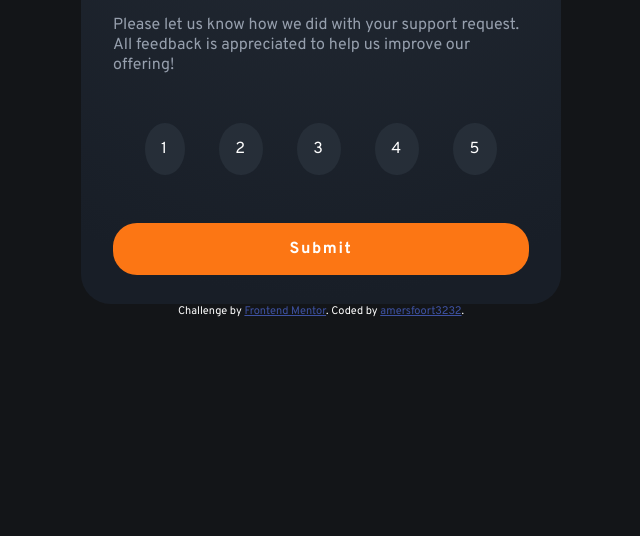
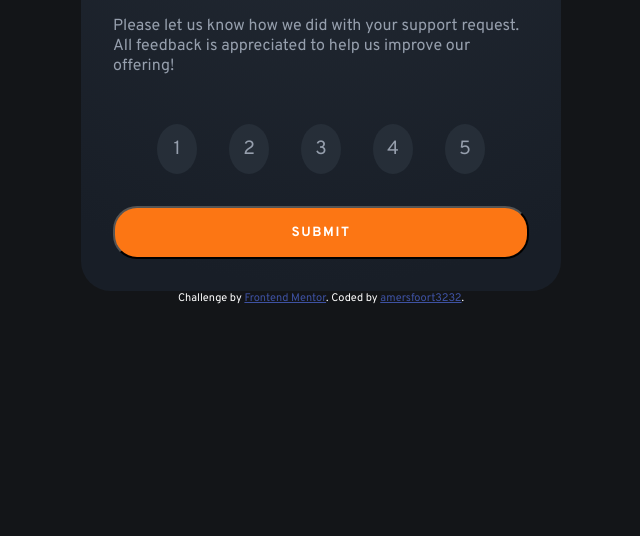
Before and after one commit to amersfoort3232/Interactive-Rating-Component, a plain HTML site: page index.html in a window 1280 px wide. Shown: the part 264-800 px from the top of the page, without its empty margins (319-959 px from the left). Drawn offline with Linux system fonts and the light colour scheme.

Commit message:
updated form in html, css and js

```diff
--- a/index.html
+++ b/index.html
@@ -11,7 +11,6 @@
       href="https://fonts.googleapis.com/css2?family=Overpass:wght@400;700&display=swap"
       rel="stylesheet"
     />
-    <script src="./script.js"></script>
     <link
       rel="icon"
       type="image/png"
@@ -24,36 +23,52 @@
   <body>
     <!-- Rating state start -->
     <main>
-      <div class="rank-container">
+      <form id="form">
         <img class="star" src="./images/icon-star.svg" />
-        <div class="heading">How did we do?</div>
-        <div class="content">
+        <p class="heading">How did we do?</p>
+        <p class="content">
           Please let us know how we did with your support request. All feedback
           is appreciated to help us improve our offering!
-        </div>
-        <ul>
-          <li><button onclick="one()">1</button></li>
-          <li><button onclick="two()">2</button></li>
-          <li><button onclick="three()">3</button></li>
-          <li><button onclick="four()">4</button></li>
-          <li><button onclick="five()">5</button></li>
-        </ul>
-        <button id="submit" onclick="submitScore()">Submit</button>
-
+        </p>
+        <container class="selector">
+          <fieldset>
+            <div class="radio-button-wrapper">
+              <input type="radio" id="one" name="selector" value="1" />
+              <label for="one">1</label>
+            </radio-button-wrapper>
+            <div class="radio-button-wrapper">
+              <input type="radio" id="two" name="selector" value="2" />
+              <label for="two">2</label>
+            </radio-button-wrapper>
+            <div class="radio-button-wrapper">
+              <input type="radio" id="three" name="selector" value="3" />
+              <label for="three">3</label>
+            </radio-button-wrapper>
+            <div class="radio-button-wrapper">
+              <input type="radio" id="four" name="selector" value="4" />
+              <label for="four">4</label>
+            </radio-button-wrapper>
+            <div class="radio-button-wrapper">
+              <input type="radio" id="five" name="selector" value="5" />
+              <label for="five">5</label>
+            </radio-button-wrapper>
+          </fieldset>
+          <input type="submit" value="SUBMIT" onclick="submit()"/>
+        </container>
         <!-- Rating state end -->
-      </div>
+      </form>
 
       <section class="thankyou-container">
         <img src="./images/illustration-thank-you.svg" />
-        <div class="reply">You selected <span id="score"></span> out of 5</div>
-        <div class="heading">Thank you!</div>
-        <div class="content">
+        <p class="reply">You selected <span id="score"></span> out of 5</p>
+        <h1 class="heading"><p>Thank you!</p></h1>
+        <p class="content">
           We appreciate you taking the time to give a rating. If you ever need
           more support, don’t hesitate to get in touch!
-        </div>
+        </p>
       </section>
     </main>
-
+    <script src="./script.js"></script>
     <footer>
       Challenge by
       <a href="https://www.frontendmentor.io?ref=challenge" target="_blank"
--- a/script.js
+++ b/script.js
@@ -1,24 +1,10 @@
-function submitScore() {
-/*     const score = document.querySelector(".rank-container ul li.active").textContent;
-    document.querySelector(".thankyou-container .score span").textContent = score; */
-    document.getElementsByClassName("rank-container")[0].style.display = "none";
-    document.getElementsByClassName("thankyou-container")[0].style.display = "flex";
-}
-
-
-function one(){
-    document.getElementById("score").innerHTML = "1"
-}
-
-function two(){
-    document.getElementById("score").innerHTML = "2"
-}
-function three(){
-    document.getElementById("score").innerHTML = "3"
-}
-function four(){
-    document.getElementById("score").innerHTML = "4"
-}
-function five(){
-    document.getElementById("score").innerHTML = "5"
-}
+var form = document.getElementById("form");
+function submit() {
+    event.preventDefault();
+    var score = document.querySelector("input[name=selector]:checked").value;
+    document.querySelector("#score").textContent = score;
+    document.querySelector("form").style.display = "none";
+    document.querySelector(".thankyou-container").style.display = "flex";
+    return false;
+};
+form.addEventListener('submit', submit);
--- a/style.css
+++ b/style.css
@@ -1,100 +1,118 @@
-body{
+body {
   background-color: #131518;
-    color:white;
-    font-family: 'Overpass', sans-serif;
+  color: white;
+  font-family: "Overpass", sans-serif;
 }
 
-main{
+p {
+  margin: 0;
+}
 
+main {
   align-items: center;
   justify-content: center;
   display: flex;
   flex-direction: column;
 }
 
-
-.rank-container, .thankyou-container{
+#form,
+.thankyou-container {
   margin-top: 5rem;
   max-height: 416px;
   max-width: 416px;
-    display:flex;
+  display: flex;
   flex-direction: column;
   border-radius: 30px;
-    background: var(--black-gradient, radial-gradient(98.96% 98.96% at 50% 0%, #232A34 0%, #181E27 100%));
-    gap:2rem;
-    padding:2rem;
+  background: var(
+    --black-gradient,
+    radial-gradient(98.96% 98.96% at 50% 0%, #232a34 0%, #181e27 100%)
+  );
+  gap: 2rem;
+  padding: 2rem;
 }
 
-.thankyou-container{
-    align-items: center;
-    display:none;
+.selector {
+  display: flex;
+  flex-direction: column;
+  text-align: center;
+  gap: 1rem;
 }
 
-
-.content{
-    font-size:1rem;
-    color:#969FAD;
+.thankyou-container {
+  align-items: center;
+  display: none;
 }
 
-.star{
+fieldset {
+  display: flex;
+  border: 0;
+  padding: 0;
+  justify-content: center;
+}
+
+.radio-button-wrapper {
+  display: flex;
+}
+
+.content {
+  font-size: 1rem;
+  color: #969fad;
+}
+
+.star {
   align-self: flex-start;
   width: 1.5rem;
   height: 1.5rem;
-    background-color: #262E38;
+  background-color: #262e38;
   border-radius: 50%;
-    padding:1rem;
+  padding: 1rem;
 }
 
-.heading{
+.heading {
   font-size: 2rem;
   font-weight: 700;
-
+  margin: 0;
+  padding: 0;
 }
 
-ul{
-    display:flex;
+.selector label {
+  display: flex;
+  height: 50px;
+  width: 40px;
+  border-radius: 50%;
   text-align: center;
-    justify-content: space-between;
-    list-style: none;
-    padding:0;
-    margin:1rem 2rem 1rem 2rem;
-
+  cursor: pointer;
+  color: #969fad;
+  background-color: #262e38;
+  align-items: center;
+  justify-content: center;
+  font-size: 1.2rem;
+  margin: 1rem;
 }
 
-button{
-    background-color: #262E38;
-    font-size: 1rem;
-    border-radius: 50%;
-    cursor: pointer;
-    padding:1rem;
-    font-family: 'Overpass', sans-serif;
-    font-size: 700;
-    color:white;
-    letter-spacing: 0.1rem;
-    border:none;
-
-}
-button:hover{
-    background-color: #FC7614;
+.selector input:checked + label,
+.selector label:hover {
+  background-color: #fc7614;
+  color: white;
 }
 
-button:focus{
-    background-color: gray;
+input[type="radio"] {
+  display: none;
 }
 
-#submit {
-    background-color: #FC7614;
-    padding:1rem 4rem;
-    border-radius:1.5rem;
-    font-family: 'Overpass', sans-serif;
-    color:white;
+input[type="submit"] {
+  background-color: #fc7614;
+  padding: 1rem 4rem;
+  border-radius: 1.5rem;
+  font-family: "Overpass", sans-serif;
+  color: white;
   letter-spacing: 0.1rem;
-    font-weight:700;
+  font-weight: 700;
 }
 
-img{
-    width:144px;
-    height:96px;
+img {
+  width: 144px;
+  height: 96px;
 }
 
 footer {
```
Lines whose indentation alone changed are shown as unchanged.
